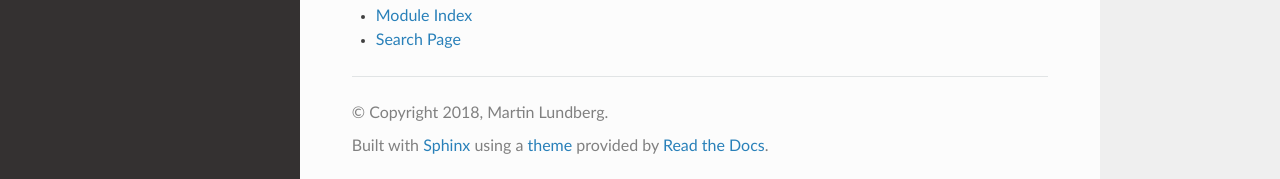
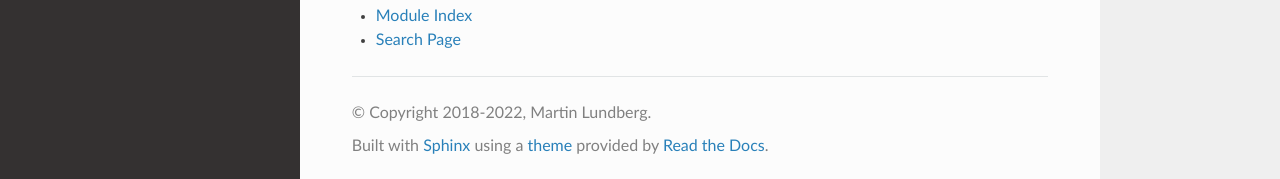
Before and after one commit to m-lundberg/simple-pid, a Sphinx documentation site: the page built from docs/source/index.rst, in a window 1280 px wide and 900 px high, scrolled down 3291 px. Shown: the part 718-897 px from the top of the window. Built offline with Sphinx 7.4.7 and the Read the Docs theme 2.0.0, drawn with Linux system fonts in a browser that asks for light colours.

```diff
--- a/docs/requirements.txt
+++ b/docs/requirements.txt
@@ -1,2 +1,2 @@
-m2r
+m2r2
 sphinx-rtd-theme
--- a/docs/source/conf.py
+++ b/docs/source/conf.py
@@ -20,13 +20,13 @@ sys.path.insert(0, os.path.abspath('../../'))
 # -- Project information -----------------------------------------------------
 
 project = 'simple-pid'
-copyright = '2018, Martin Lundberg'
+copyright = '2018-2022, Martin Lundberg'
 author = 'Martin Lundberg'
 
 # The short X.Y version
 version = ''
 # The full version, including alpha/beta/rc tags
-release = '0.1'
+release = '1.0.1'
 
 
 # -- General configuration ---------------------------------------------------
@@ -41,7 +41,7 @@ release = '0.1'
 extensions = [
     'sphinx.ext.autodoc',
     'sphinx.ext.viewcode',
-    'm2r',
+    'm2r2',
 ]
 
 # Add any paths that contain templates here, relative to this directory.
--- a/pyproject.toml
+++ b/pyproject.toml
@@ -21,7 +21,7 @@ classifiers = [
 
 [project.optional-dependencies]
 test = ["pytest"]
-doc = ["m2r", "sphinx-rtd-theme"]
+doc = ["m2r2", "sphinx-rtd-theme"]
 
 [build-system]
 requires = ["setuptools"]
```
